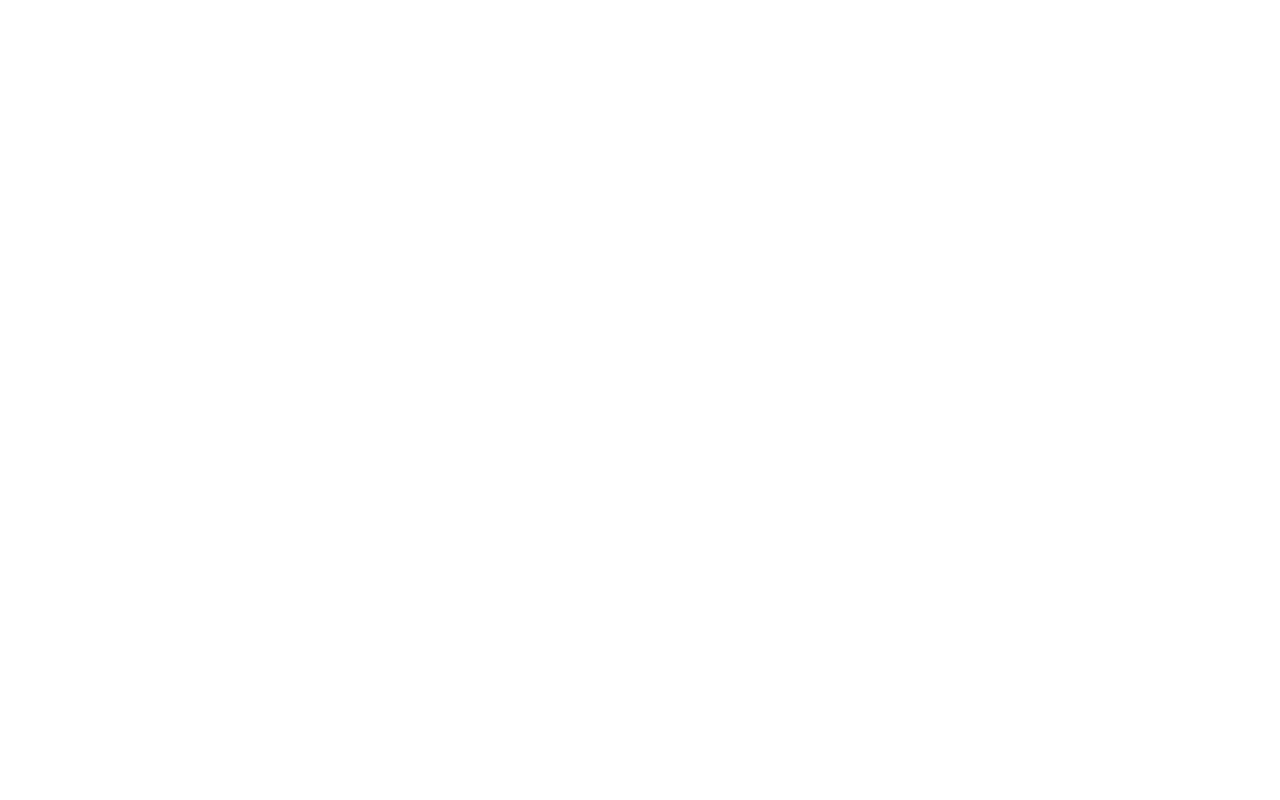
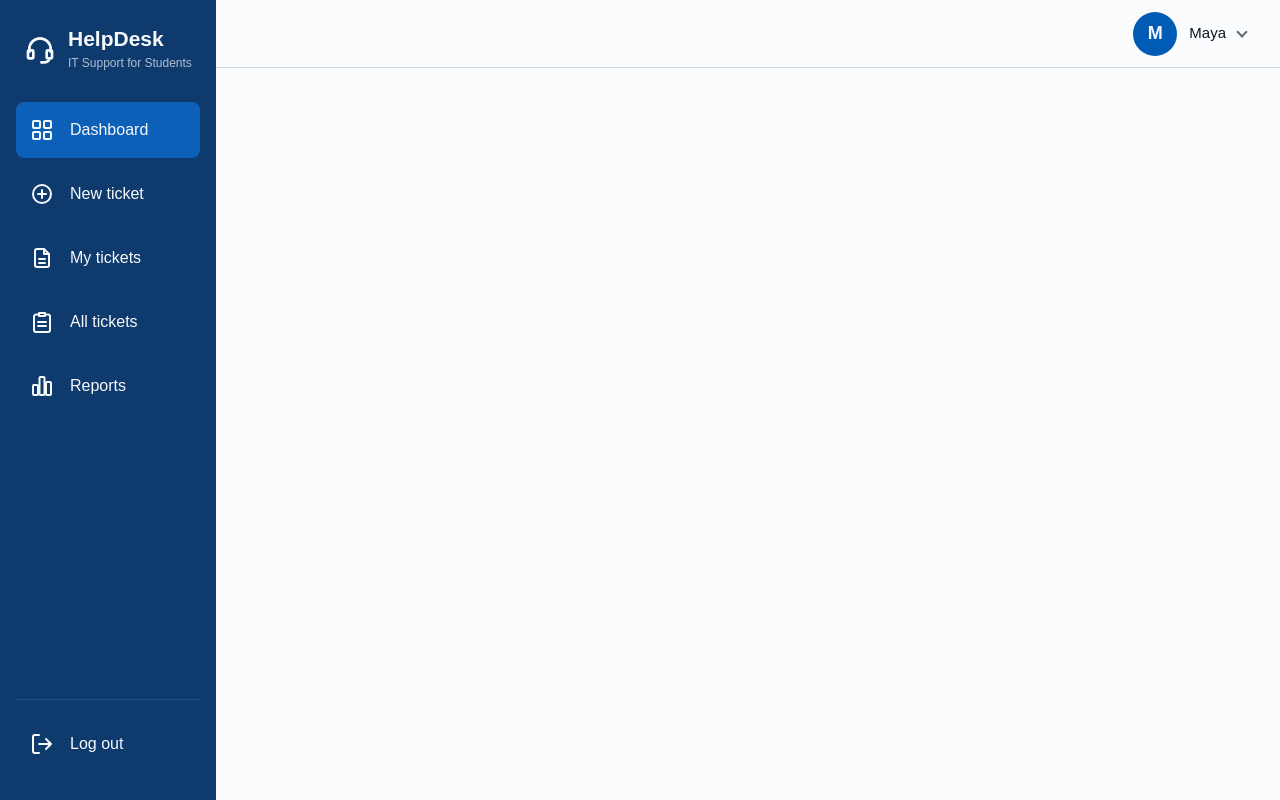
Before and after one commit to Gking-max/WebDev-lab-8, a plain HTML site: page CMPS2151_App_Shell_Lab_Starter_Pack/helpdesk/index.html in a window 1280 px wide. Drawn offline with Linux system fonts and the light colour scheme.

Commit message:
completed lab

```diff
--- a/CMPS2151_App_Shell_Lab_Starter_Pack/helpdesk/css/main.css
+++ b/CMPS2151_App_Shell_Lab_Starter_Pack/helpdesk/css/main.css
@@ -11,24 +11,157 @@
 
 /* 1. Page / shell ---------------------------------------------------------- */
 
+.app-shell {
+   display: grid;
+   grid-template-columns: auto 1fr;
+   min-height: 100dvh;
+   background: var(--surface);
+   color: var(--text-primary);
+   font-family: Arial, Helvetica, sans-serif;
+}
 
 /* 2. Navigation rail ------------------------------------------------------ */
 
+.navigation-rail {
+   display: grid;
+   grid-template-rows: auto minmax(0, 1fr) auto;
+   padding: 26px 16px 28px;
+   background: var(--rail-bg);
+   color: var(--rail-text);
+}
 
 /* 3. Brand block ---------------------------------------------------------- */
 
+.brand-block {
+   display: flex;
+   align-items: center;
+   gap: 12px;
+   padding: 0 8px 30px;
+}
+
+.brand-block > svg {
+   flex: 0 0 auto;
+}
+
+.brand-copy {
+   min-width: 0;
+}
+
+.brand-name {
+   font-size: 21px;
+   font-weight: 700;
+   line-height: 1.2;
+}
+
+.brand-subtitle {
+   margin-top: 3px;
+   color: var(--rail-muted);
+   font-size: 12px;
+   white-space: nowrap;
+}
 
 /* 4. Navigation links and active state ----------------------------------- */
 
+.primary-navigation {
+   min-height: 0;
+}
+
+.navigation-list {
+   display: grid;
+   gap: 8px;
+   padding: 0;
+   list-style: none;
+}
+
+.navigation-link {
+   display: flex;
+   min-height: 56px;
+   align-items: center;
+   gap: 16px;
+   padding: 0 14px;
+   border-radius: 8px;
+   color: var(--rail-text);
+   font-size: 16px;
+   text-decoration: none;
+}
+
+.navigation-link > svg {
+   flex: 0 0 24px;
+}
+
+.navigation-link:hover {
+   background: var(--rail-hover);
+}
+
+.navigation-link:focus-visible {
+   outline: 2px solid var(--rail-text);
+   outline-offset: 2px;
+}
+
+.navigation-link[aria-current="page"] {
+   background: var(--rail-active);
+}
 
 /* 5. Pinned Log out action ----------------------------------------------- */
 
+.rail-account {
+   padding-top: 16px;
+   border-top: 1px solid var(--rail-hover);
+}
 
 /* 6. Topbar and user menu ------------------------------------------------- */
 
+.main-side {
+   display: grid;
+   min-width: 0;
+   grid-template-rows: 68px minmax(0, 1fr);
+}
+
+.topbar {
+   display: grid;
+   grid-template-columns: minmax(0, 1fr) auto;
+   align-items: center;
+   padding: 0 32px;
+   border-bottom: 1px solid var(--border);
+}
+
+.user-menu {
+   grid-column: 2;
+   display: grid;
+   grid-template-columns: 44px auto 10px;
+   align-items: center;
+   gap: 12px;
+}
+
+.user-name {
+   font-size: 15px;
+}
+
+.user-chevron {
+   width: 8px;
+   height: 8px;
+   border-right: 2px solid var(--text-muted);
+   border-bottom: 2px solid var(--text-muted);
+   transform: translateY(-2px) rotate(45deg);
+}
 
 /* 7. Initials avatar ------------------------------------------------------ */
 
+.user-avatar {
+   display: grid;
+   width: 44px;
+   aspect-ratio: 1;
+   place-items: center;
+   border-radius: 50%;
+   background: var(--accent);
+   color: var(--rail-text);
+   font-size: 18px;
+   font-weight: 700;
+}
 
 /* 8. Main content slot ---------------------------------------------------- */
 /* The main element stays EMPTY in HTML. Style only its place in the shell. */
+
+.workspace {
+   min-width: 0;
+}
--- a/CMPS2151_App_Shell_Lab_Starter_Pack/helpdesk/index.html
+++ b/CMPS2151_App_Shell_Lab_Starter_Pack/helpdesk/index.html
@@ -11,24 +11,70 @@
   <link rel="stylesheet" href="css/main.css">
 </head>
 <body>
-  <!--
-    BUILD THE APP SHELL HERE.
+  <div class="app-shell">
+    <aside class="navigation-rail" aria-label="HelpDesk navigation">
+      <div class="brand-block">
+        <svg viewBox="0 0 24 24" width="32" height="32" fill="none" stroke="currentColor" stroke-width="2" stroke-linecap="round" stroke-linejoin="round" aria-hidden="true"><path d="M4 14v-2a8 8 0 0116 0v2"/><rect x="3" y="13" width="4" height="6" rx="1"/><rect x="17" y="13" width="4" height="6" rx="1"/><path d="M19 19c0 2-2 3-4 3h-2"/></svg>
+        <div class="brand-copy">
+          <p class="brand-name">HelpDesk</p>
+          <p class="brand-subtitle">IT Support for Students</p>
+        </div>
+      </div>
 
-    Use the supplied mockup.png as your visual reference.
-    Use svg-tags.html to copy the inline SVG tags you need.
+      <nav class="primary-navigation" aria-label="Primary">
+        <ul class="navigation-list">
+          <li>
+            <a class="navigation-link" href="#dashboard" aria-current="page">
+              <svg viewBox="0 0 24 24" width="24" height="24" fill="none" stroke="currentColor" stroke-width="2" stroke-linecap="round" stroke-linejoin="round" aria-hidden="true"><rect x="3" y="3" width="7" height="7" rx="1"/><rect x="14" y="3" width="7" height="7" rx="1"/><rect x="3" y="14" width="7" height="7" rx="1"/><rect x="14" y="14" width="7" height="7" rx="1"/></svg>
+              <span>Dashboard</span>
+            </a>
+          </li>
+          <li>
+            <a class="navigation-link" href="#new-ticket">
+              <svg viewBox="0 0 24 24" width="24" height="24" fill="none" stroke="currentColor" stroke-width="2" stroke-linecap="round" stroke-linejoin="round" aria-hidden="true"><circle cx="12" cy="12" r="9"/><path d="M12 8v8M8 12h8"/></svg>
+              <span>New ticket</span>
+            </a>
+          </li>
+          <li>
+            <a class="navigation-link" href="#my-tickets">
+              <svg viewBox="0 0 24 24" width="24" height="24" fill="none" stroke="currentColor" stroke-width="2" stroke-linecap="round" stroke-linejoin="round" aria-hidden="true"><path d="M14 3H7a2 2 0 00-2 2v14a2 2 0 002 2h10a2 2 0 002-2V8z"/><path d="M14 3v5h5M9 13h6M9 17h6"/></svg>
+              <span>My tickets</span>
+            </a>
+          </li>
+          <li>
+            <a class="navigation-link" href="#all-tickets">
+              <svg viewBox="0 0 24 24" width="24" height="24" fill="none" stroke="currentColor" stroke-width="2" stroke-linecap="round" stroke-linejoin="round" aria-hidden="true"><path d="M9 3h6v3H9z"/><path d="M15 4.5h3a2 2 0 012 2V20a2 2 0 01-2 2H6a2 2 0 01-2-2V6.5a2 2 0 012-2h3"/><path d="M8 12h8M8 16h8"/></svg>
+              <span>All tickets</span>
+            </a>
+          </li>
+          <li>
+            <a class="navigation-link" href="#reports">
+              <svg viewBox="0 0 24 24" width="24" height="24" fill="none" stroke="currentColor" stroke-width="2" stroke-linecap="round" stroke-linejoin="round" aria-hidden="true"><rect x="3" y="11" width="5" height="10" rx="1"/><rect x="9.5" y="3" width="5" height="18" rx="1"/><rect x="16" y="8" width="5" height="13" rx="1"/></svg>
+              <span>Reports</span>
+            </a>
+          </li>
+        </ul>
+      </nav>
 
-    Your finished shell should contain:
-      - navigation rail / sidebar
-      - brand block
-      - navigation links
-      - active Dashboard state
-      - Log out pinned to the bottom
-      - topbar
-      - initials avatar, user name, and chevron
-      - an EMPTY <main></main>
+      <div class="rail-account">
+        <a class="navigation-link logout-link" href="#logout">
+          <svg viewBox="0 0 24 24" width="24" height="24" fill="none" stroke="currentColor" stroke-width="2" stroke-linecap="round" stroke-linejoin="round" aria-hidden="true"><path d="M9 21H5a2 2 0 01-2-2V5a2 2 0 012-2h4"/><path d="M16 17l5-5-5-5M21 12H9"/></svg>
+          <span>Log out</span>
+        </a>
+      </div>
+    </aside>
 
-    IMPORTANT: <main> MUST remain empty for this lab.
-  -->
+    <div class="main-side">
+      <header class="topbar">
+        <div class="user-menu" aria-label="Signed in as Maya">
+          <span class="user-avatar" aria-hidden="true">M</span>
+          <span class="user-name">Maya</span>
+          <span class="user-chevron" aria-hidden="true"></span>
+        </div>
+      </header>
 
+      <main class="workspace" id="dashboard" aria-label="Dashboard"></main>
+    </div>
+  </div>
 </body>
 </html>
```
